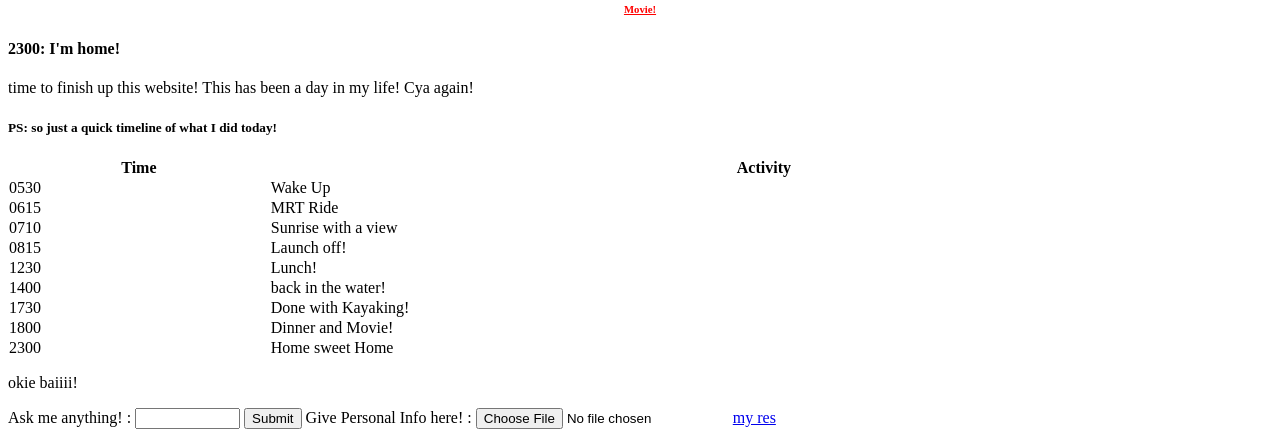
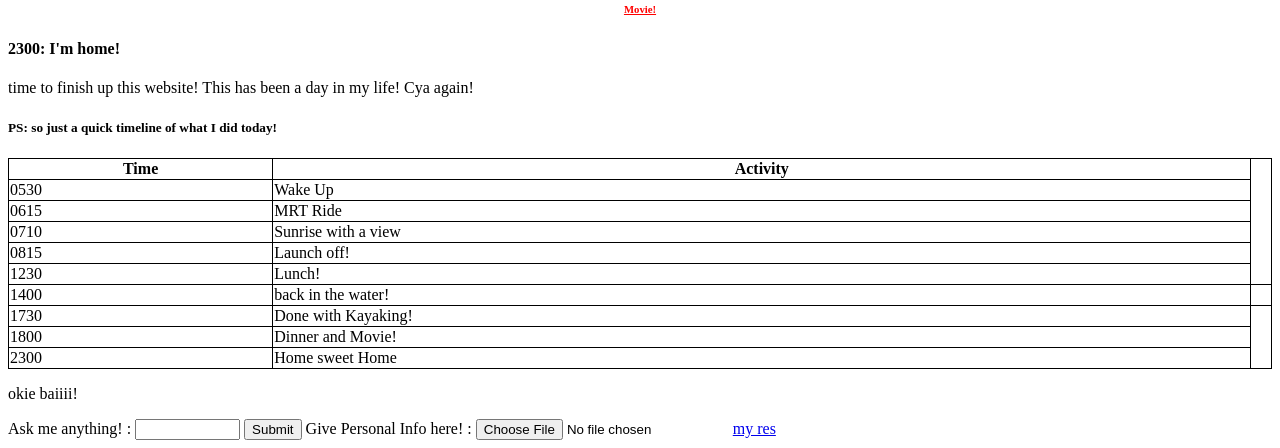
Before and after one commit to coffmeowmeow/coffmeowmeow.github.io, a plain HTML site: page index.html in a window 1280 px wide. Shown: the part 3567-4015 px from the top of the page. Drawn offline with Linux system fonts and the light colour scheme.

Commit message:
Update index.html

```diff
--- a/index.html
+++ b/index.html
@@ -28,6 +28,9 @@
 }
 .small_words {
   text-decoration: underline;
+}
+table, td, th {
+  border: 1px solid black;
 }
 table {
   width: 100%;
```
